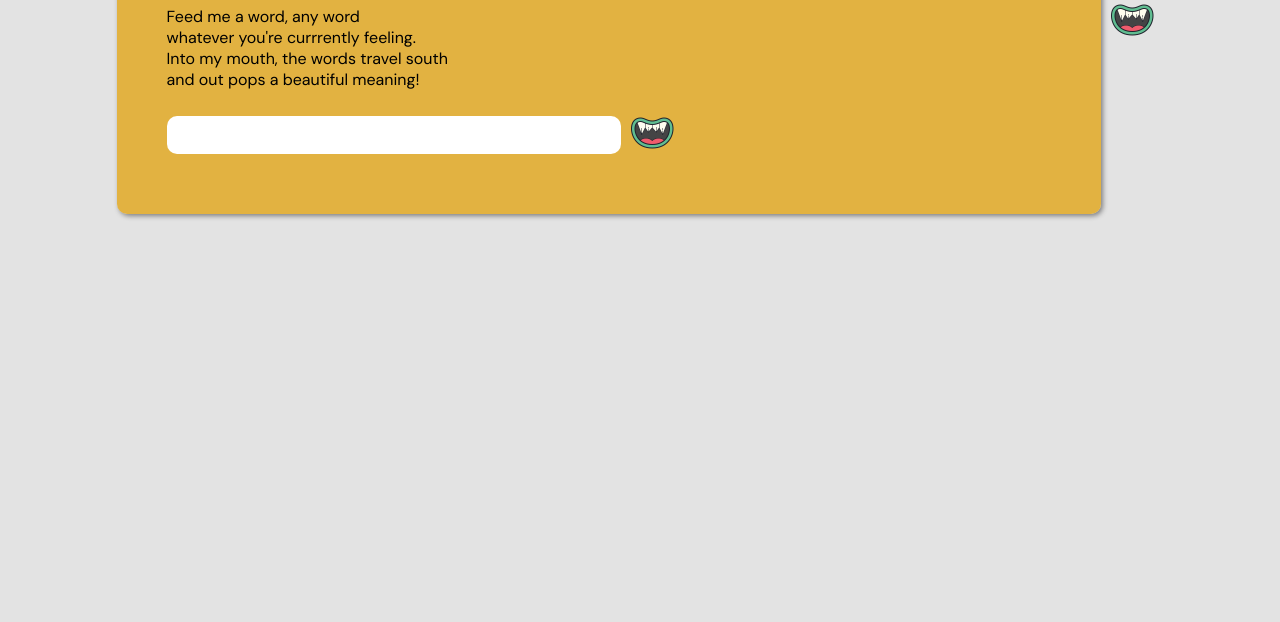
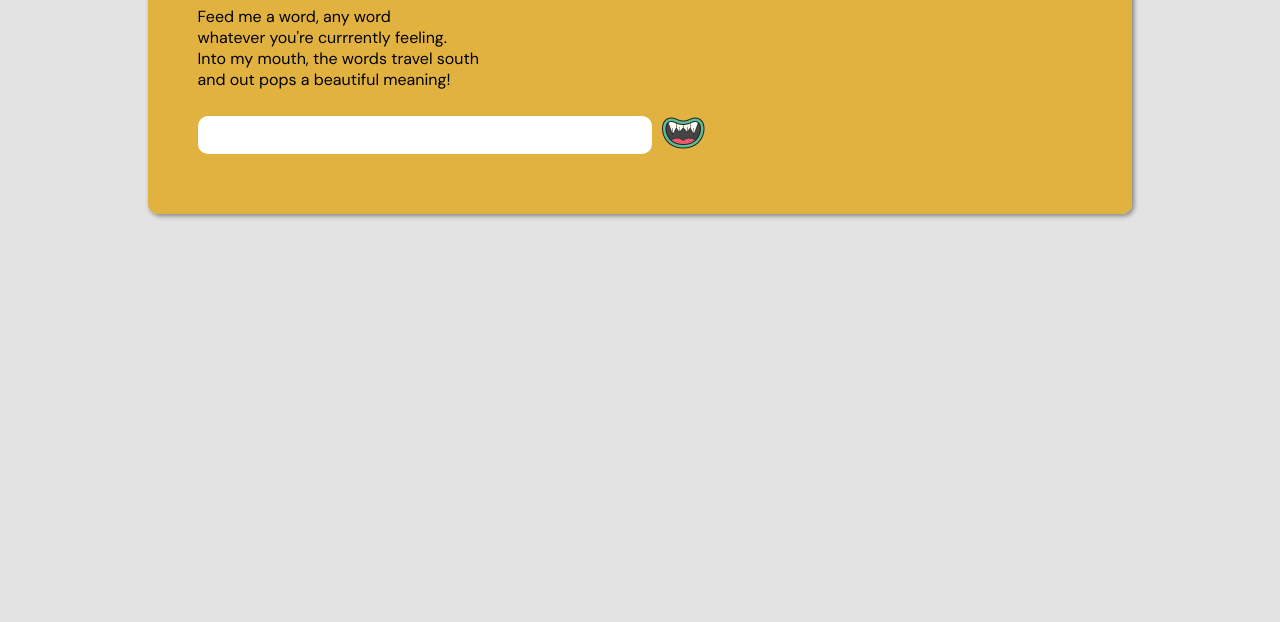
Before and after one commit to gabriellemia/word-munch, a website: page index.html in a window 1280 px wide. Shown: the part 178-800 px from the top of the page. Drawn offline with Linux system fonts and the light colour scheme.

Commit message:
removed sentry testing errors

```diff
--- a/index.html
+++ b/index.html
@@ -45,6 +45,5 @@
       <div id="displayMeaning"></div>
       <div id="displaySynonym"></div>
     </div>
-    <button class="error" type="submit" id="search"><img src="icons8-mouth-100.png" /></button>
   </body>
 </html>
--- a/script.js
+++ b/script.js
@@ -28,5 +28,3 @@ searchBtn.addEventListener("click", async function () {
   displayMeaning.textContent = "💩 " + "Meaning: " + definition[0].meanings[0].definitions[0].definition;
   displaySynonym.textContent = "💩 " + "Synonym: " + definition[0].meanings[0].synonyms;
 });
-
-const button = addEventListener("btn");
```
